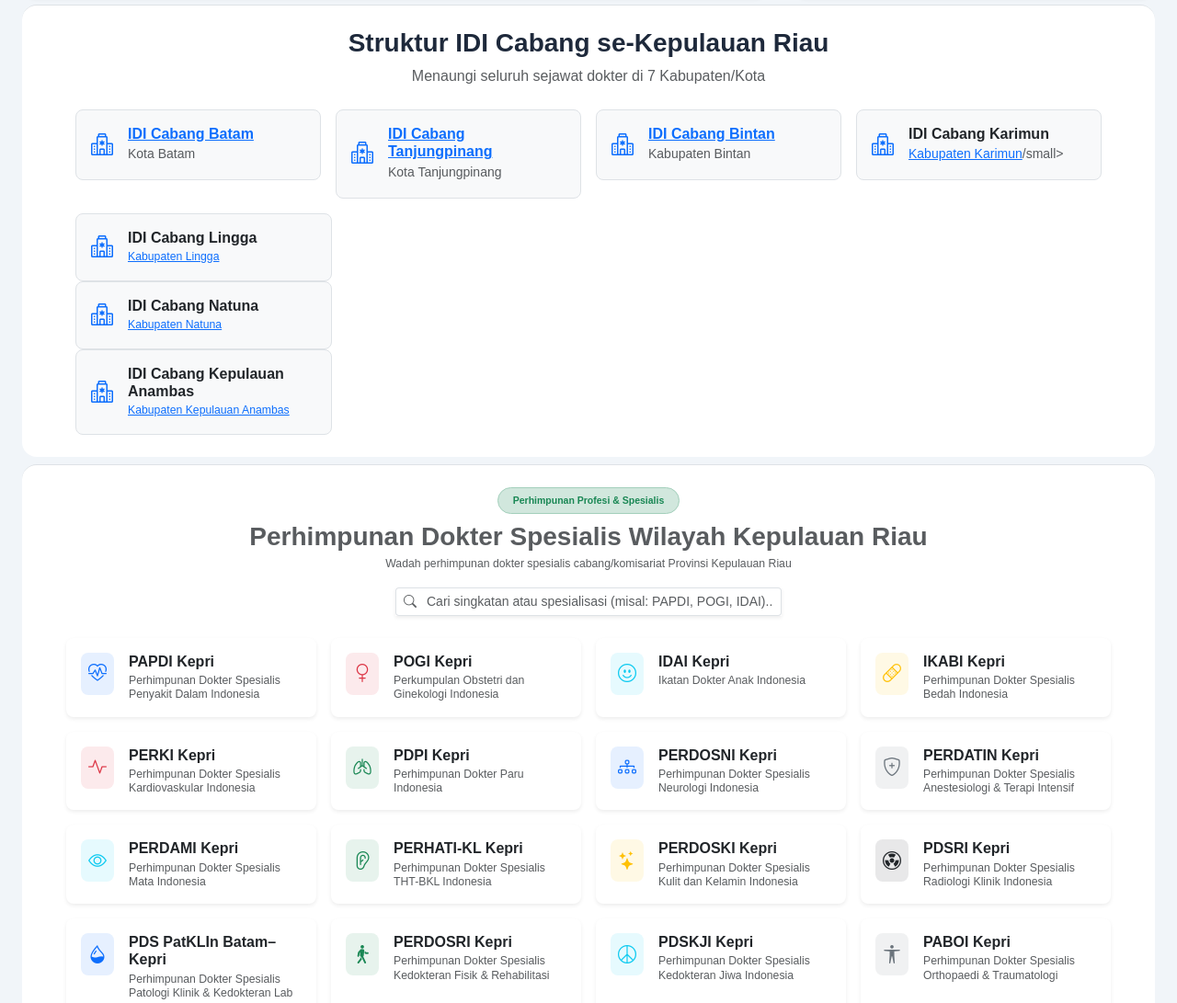
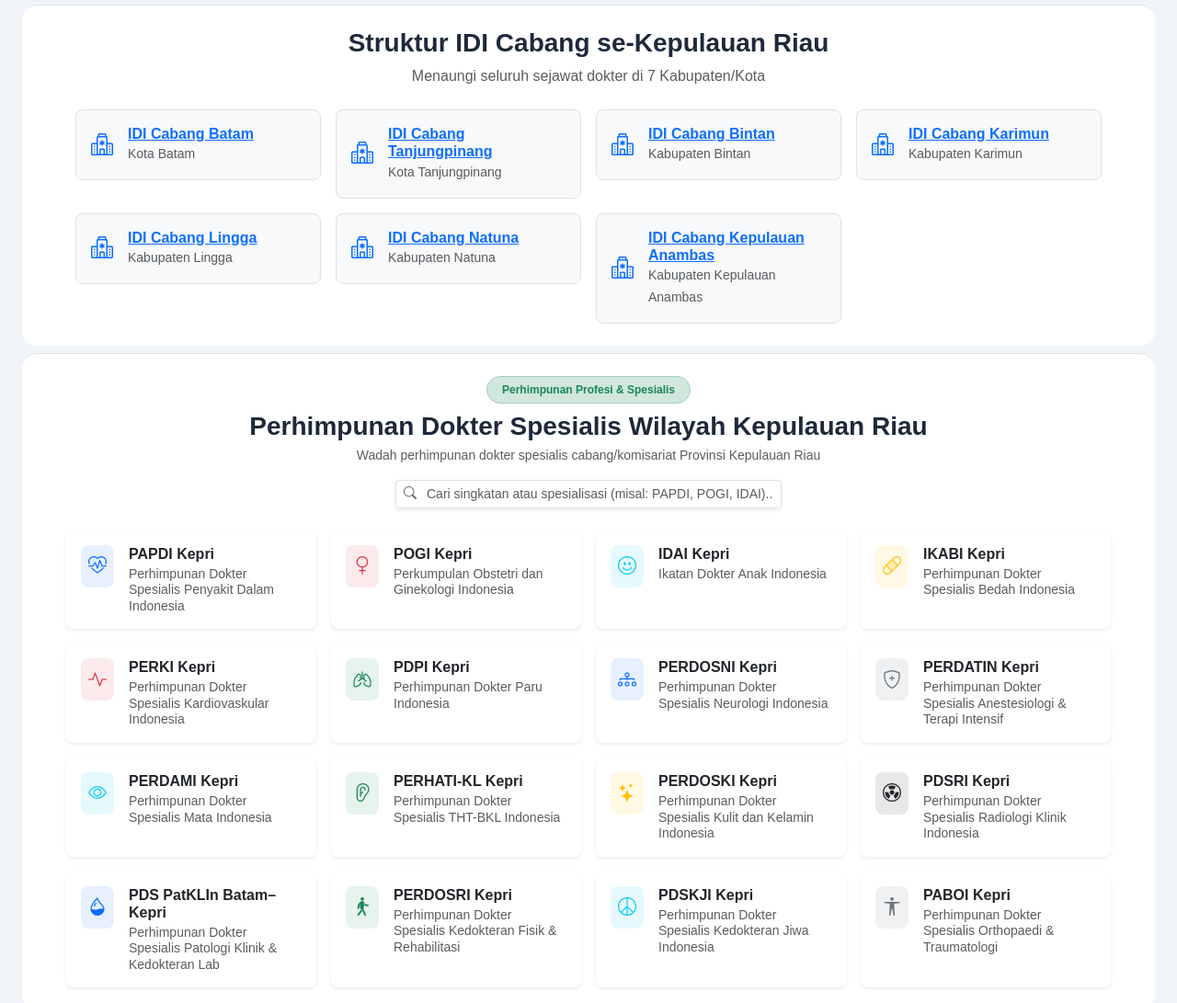
Before and after one commit to idiwilayahkepri/main, a plain HTML site: page index.html in a window 1280 px wide. Shown: the part 883-1974 px from the top of the page at 92% size. Drawn offline with nearby package versions, Linux system fonts and the light colour scheme.

Commit message:
Update index.html

```diff
--- a/index.html
+++ b/index.html
@@ -475,8 +475,8 @@
                         <div class="card-body py-3 d-flex align-items-center">
                             <i class="bi bi-hospital text-primary fs-4 me-3"></i>
                             <div>
-                                <h6 class="fw-bold mb-0">IDI Cabang Karimun</h6>
-                                <small class="text-muted"><a href="https://karimun.cabangidi.workers.dev" target="newtab">Kabupaten Karimun</a>/small>
+                                <h6 class="fw-bold mb-0"><a href="https://karimun.cabangidi.workers.dev" target="newtab">IDI Cabang Karimun</a></h6>
+                                <small class="text-muted">Kabupaten Karimun</small>
                             </div>
                         </div>
                     </div>
@@ -486,8 +486,8 @@
                         <div class="card-body py-3 d-flex align-items-center">
                             <i class="bi bi-hospital text-primary fs-4 me-3"></i>
                             <div>
-                                <h6 class="fw-bold mb-0">IDI Cabang Lingga</h6>
-                                <small class="text-muted"><a href="https://lingga.cabangidi.workers.dev" target="newtab">Kabupaten Lingga</a></small>
+                                <h6 class="fw-bold mb-0"><a href="https://lingga.cabangidi.workers.dev" target="newtab">IDI Cabang Lingga</a></h6>
+                                <small class="text-muted">Kabupaten Lingga</small>
                             </div>
                         </div>
                     </div>
@@ -497,8 +497,8 @@
                         <div class="card-body py-3 d-flex align-items-center">
                             <i class="bi bi-hospital text-primary fs-4 me-3"></i>
                             <div>
-                                <h6 class="fw-bold mb-0">IDI Cabang Natuna</h6>
-                                <small class="text-muted"><a href="https://natuna.cabangidi.workers.dev" target="newtab">Kabupaten Natuna</a></small>
+                                <h6 class="fw-bold mb-0"><a href="https://natuna.cabangidi.workers.dev" target="newtab">IDI Cabang Natuna</a></h6>
+                                <small class="text-muted">Kabupaten Natuna</small>
                             </div>
                         </div>
                     </div>
@@ -508,8 +508,8 @@
                         <div class="card-body py-3 d-flex align-items-center justify-content-md-center">
                             <i class="bi bi-hospital text-primary fs-4 me-3"></i>
                             <div>
-                                <h6 class="fw-bold mb-0">IDI Cabang Kepulauan Anambas</h6>
-                                <small class="text-muted"><a href="https://anambas.cabangidi.workers.dev" target="newtab">Kabupaten Kepulauan Anambas</a></small>
+                                <h6 class="fw-bold mb-0"><a href="https://anambas.cabangidi.workers.dev" target="newtab">IDI Cabang Kepulauan Anambas</a></h6>
+                                <small class="text-muted">Kabupaten Kepulauan Anambas</small>
                             </div>
                         </div>
                     </div>
```
